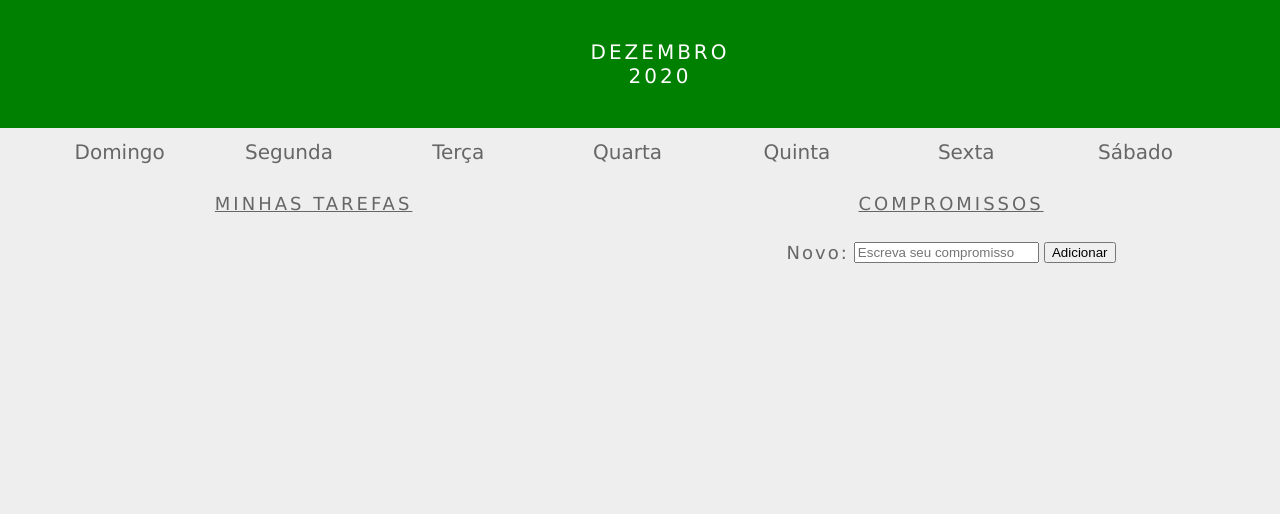
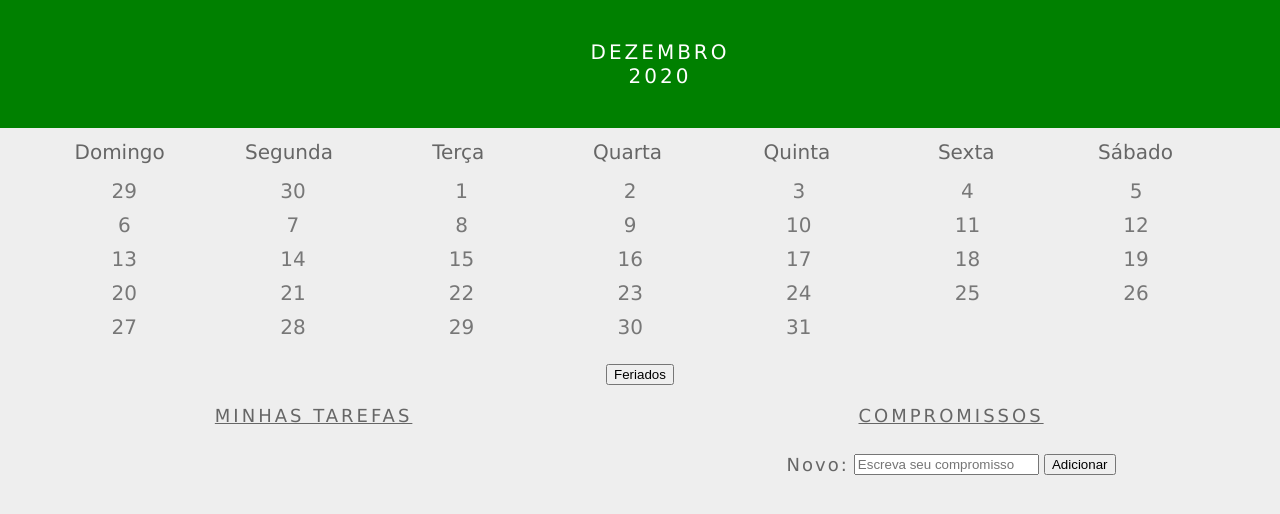
Before and after one commit to mateusparr/Trybe-Exercices, a plain HTML site: page bloco_5/Eventos/Pratica/index.html in a window 1280 px wide. Drawn offline with Linux system fonts and the light colour scheme.

Commit message:
eventos exercice 1 e 2 done

```diff
--- a/bloco_5/Eventos/Pratica/script.js
+++ b/bloco_5/Eventos/Pratica/script.js
@@ -13,4 +13,48 @@ function createDaysOfTheWeek() {
 
   createDaysOfTheWeek();
 
-  // Escreva seu código abaixo.
+  // Exercicio 1
+
+let dezDaysList = [29, 30, 1, 2, 3, 4, 5, 6, 7, 8, 9, 10, 11, 12, 13, 14, 15, 16, 17, 18, 19, 20, 21, 22, 23, 24, 25, 26, 27, 28, 29, 30, 31];
+
+function createDaysOfTheMonth() {
+  let getDayList = document.querySelector('#days');
+
+  for (let index = 0; index < dezDaysList.length; index += 1) {
+        let day = dezDaysList[index];
+        let dayItem = document.createElement('li');
+
+      if (day === 24 || day === 31) {
+          dayItem.className = 'day holliday';
+          dayItem.innerHTML = day;
+          getDayList.appendChild(dayItem);
+      } else if (day === 4 || day === 11) {
+          dayItem.className = 'day fiday';
+          dayItem.innerHTML = day;
+          getDayList.appendChild(dayItem);
+      }  else if (day === 25) {
+          dayItem.className = 'day holiday friday';
+          dayItem.innerHTML = day;
+          getDayList.appendChild(dayItem);
+      } else {
+          dayItem.className = 'day';
+          dayItem.innerHTML = day;
+          getDayList.appendChild(dayItem);
+      }
+  };
+};
+createDaysOfTheMonth();
+
+// Exercicio 2
+
+function createButton(buttonName) {
+    let buttonsContainer = document.querySelector('.buttons-container');
+    let btn  = document.createElement('button');
+    let btnID = 'btn-holiday';
+
+    btn.innerHTML = buttonName;
+    btn.id = btnID;
+    buttonsContainer.appendChild(btn);
+}
+
+createButton('Feriados');
```
Also changed, not shown: bloco_5/Eventos/Pratica/index.html (+6 -0 lines).
